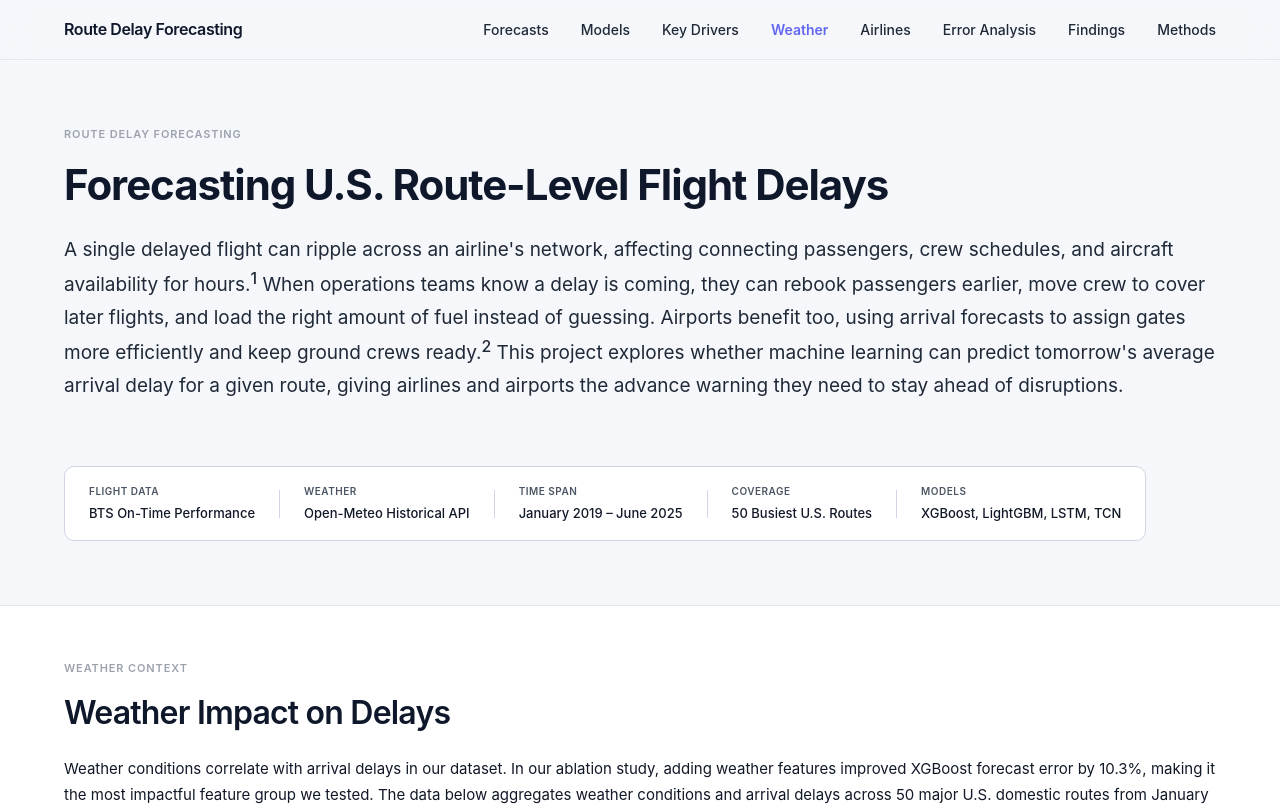
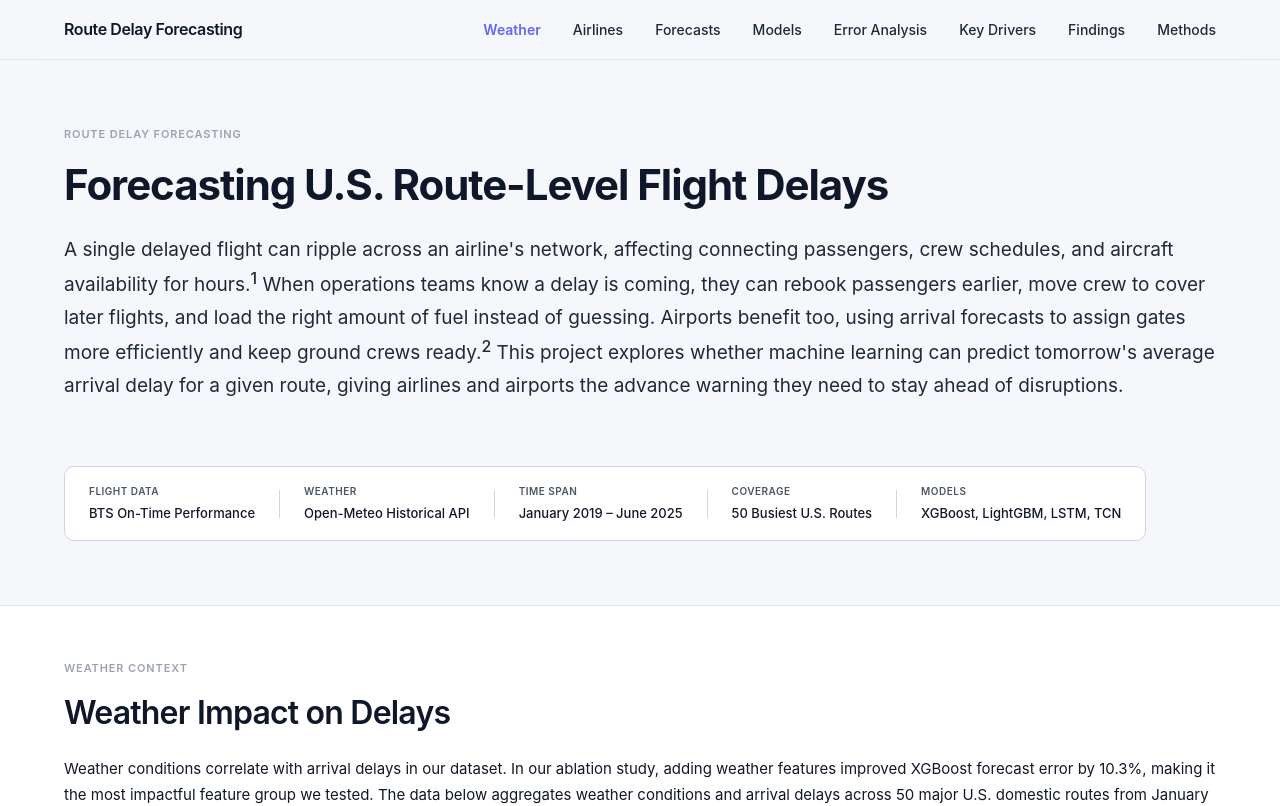
Before and after one commit to tisyasharma/flight-delay-forecasting, a React (Vite) app in the folder frontend/: page /forecasting in a window 1280 px wide. Shown: the top 806 px of the page. Built offline with nearby package versions, Linux system fonts and the light colour scheme; a small style sheet from the web is missing.

Commit message:
Reorder nav links

```diff
--- a/frontend/src/components/Navigation.jsx
+++ b/frontend/src/components/Navigation.jsx
@@ -1,12 +1,12 @@
 import { useState, useEffect } from 'react'
 
 const NAV_SECTIONS = [
+  { id: 'weather-impact', label: 'Weather' },
+  { id: 'carrier-performance', label: 'Airlines' },
   { id: 'forecast', label: 'Forecasts' },
   { id: 'model-comparison', label: 'Models' },
+  { id: 'error-analysis', label: 'Error Analysis' },
   { id: 'feature-importance', label: 'Key Drivers' },
-  { id: 'weather-impact', label: 'Weather' },
-  { id: 'carrier-performance', label: 'Airlines' },
-  { id: 'error-analysis', label: 'Error Analysis' },
   { id: 'conclusion', label: 'Findings' },
   { id: 'methods', label: 'Methods' },
 ]
```
